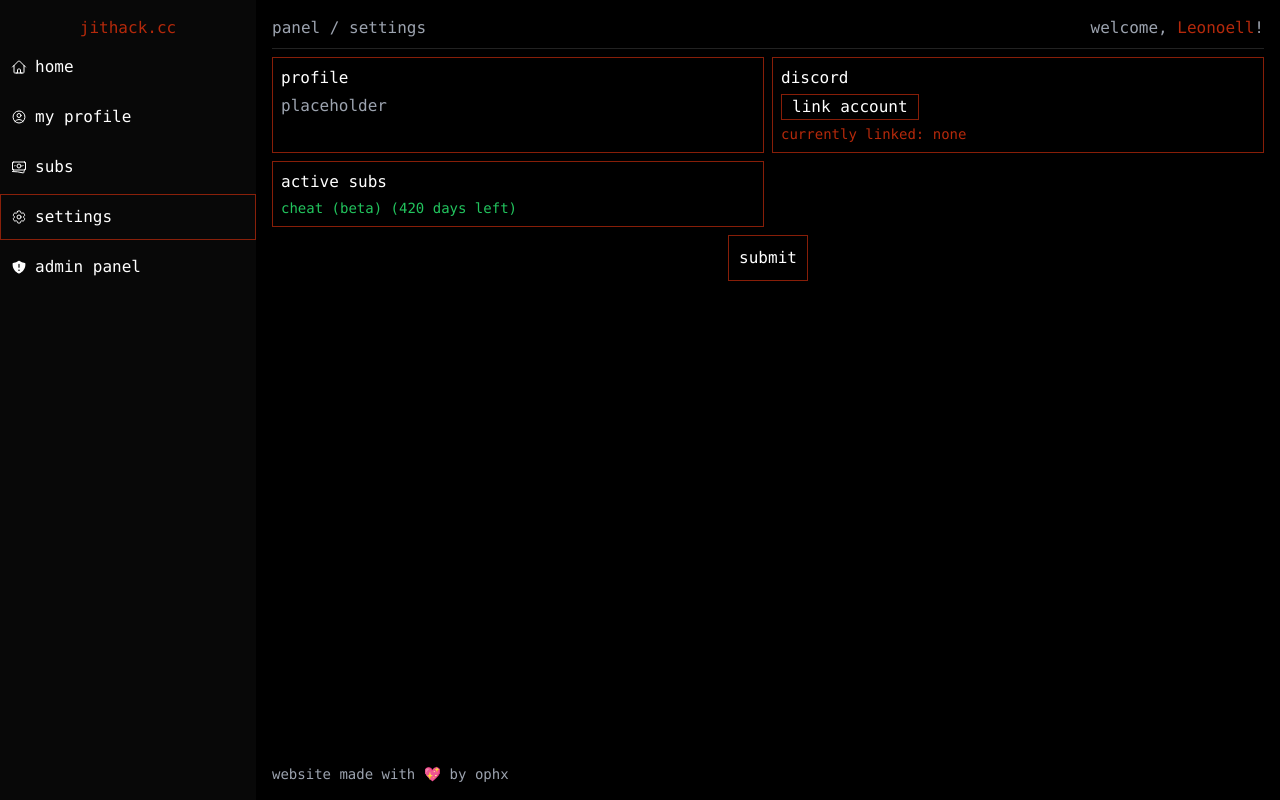
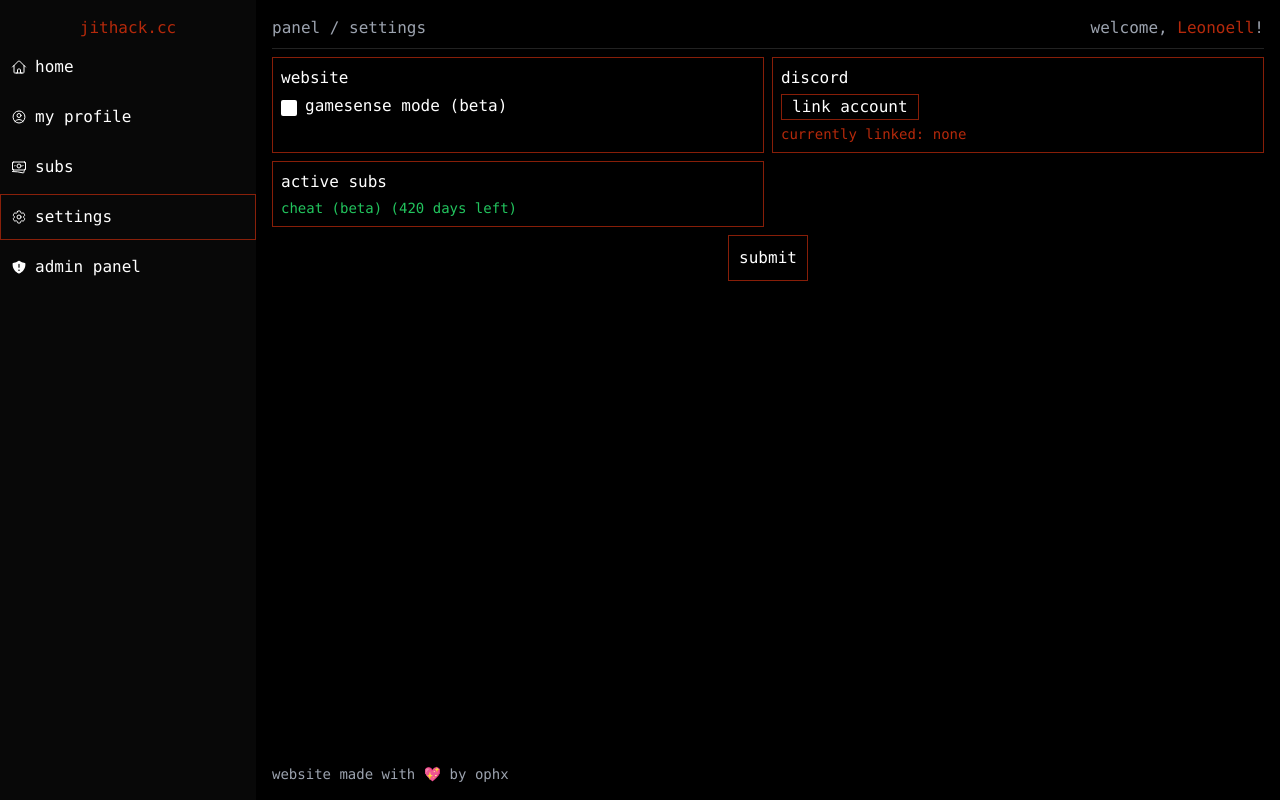
Before and after one commit to 0x408/jithack.cc, a React (Create React App) app: page /panel/settings in a window 1280 px wide. Built offline with nearby package versions, Linux system fonts and the light colour scheme.

Commit message:
updated 404 page and settings

```diff
--- a/src/pages/errors/NotFound.tsx
+++ b/src/pages/errors/NotFound.tsx
@@ -1,5 +1,10 @@
 export const NotFound = () => {
     return (
-        <p>page not found!</p>
+        <div className="flex h-screen">
+            <div className="m-auto text-center">
+                <p className="text-lg text-[#B5290B]">oops...</p>
+                <p className="text-base text-white mb-4">the page you were looking for does not exist!</p>
+            </div>
+        </div>
     )
 }
--- a/src/pages/panel/Settings.tsx
+++ b/src/pages/panel/Settings.tsx
@@ -14,8 +14,11 @@ export const Settings = () => {
 
                 <div className="grid grid-cols-2 gap-2">
                     <div className="p-2 border border-[#B5290B]/75">
-                        <p className="text-base text-white mb-1">profile</p>
-                        <p className="text-gray-400">placeholder</p>
+                        <p className="text-base text-white mb-1">website</p>
+                        <div className="flex items-center gap-2">
+                            <input type="checkbox" name="gamesense_mode" id="gamesense_mode" className="peer relative appearance-none shrink-0 w-4 h-4 border-2 border-transparent checked:border-[#B5290B] rounded-sm mt-1 bg-white outline-none ring-none checked:bg-[#B5290B] checked:border-0" />
+                            <label htmlFor="gamesense_mode" className="text-white select-none">gamesense mode (beta)</label>
+                        </div>
                     </div>
                     <div className="p-2 border border-[#B5290B]/75">
                         <p className="text-base text-white mb-1">discord</p>
```
